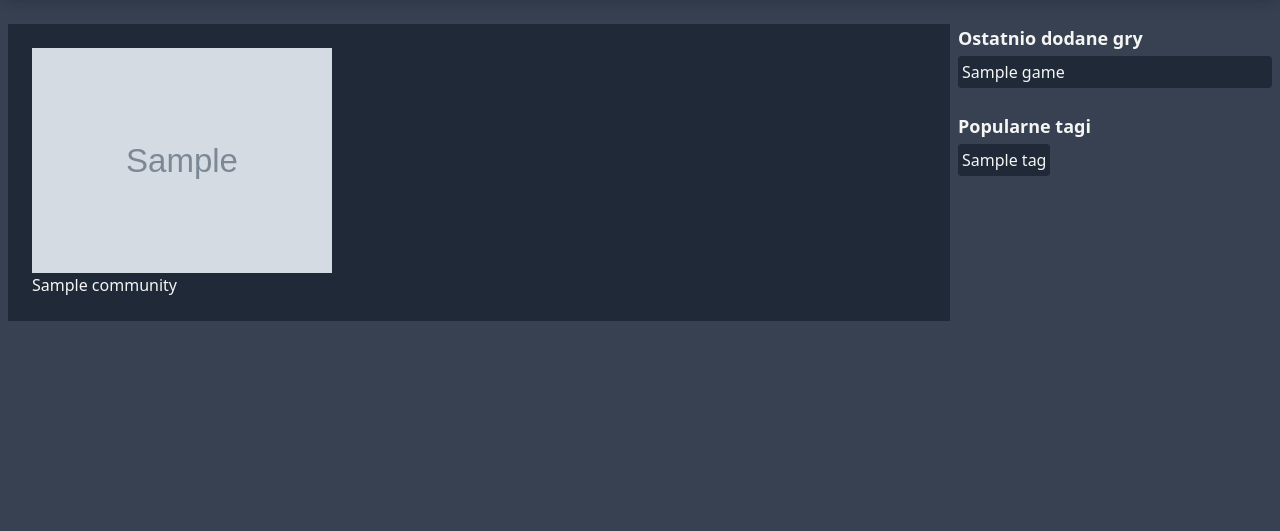
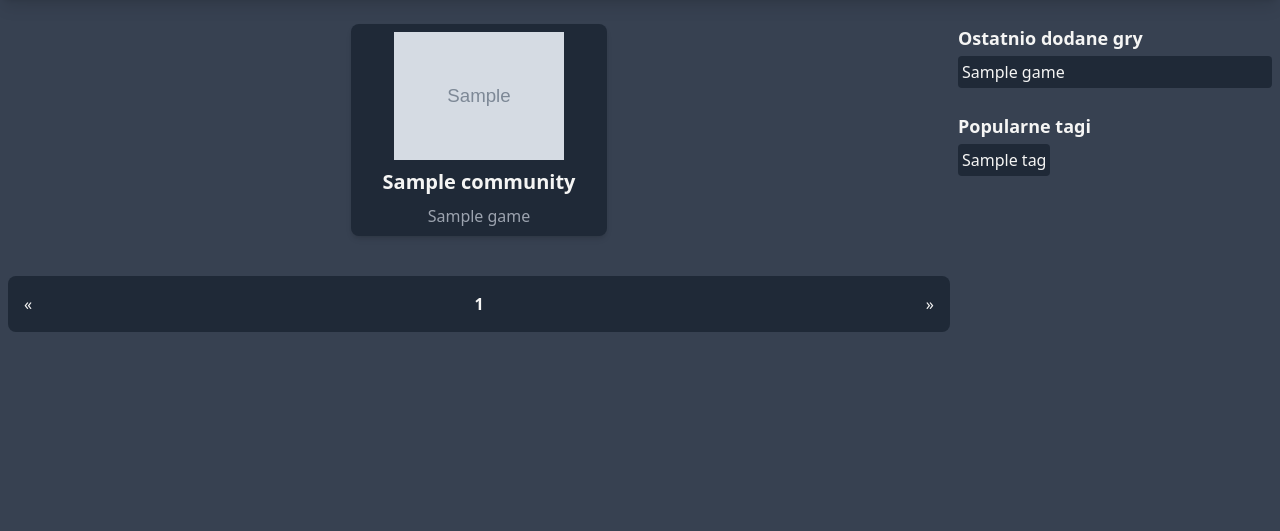
Before and after one commit to mzylka/Realni-Stratedzy, a Flask app: page /spolecznosci/ in a window 1280 px wide. Shown: the part 76-607 px from the top of the page. Run offline with Flask 3, Linux system fonts and the light colour scheme; tables that the repository leaves empty hold one stand-in row (values such as "Sample post"); grey boxes marked "Sample" are stand-in pictures; some libraries are stand-ins or nearby versions.

Commit message:
Communities page was styled and also pagination was added to the page.

```diff
--- a/app/main/views.py
+++ b/app/main/views.py
@@ -79,8 +79,9 @@ def community(slug):
 #  Communities list
 @main.route('/spolecznosci/')
 def communities():
-    communities = db.session.execute(db.select(Community)).scalars()
-    return render_template('main/communities.html', communities=communities)
+    communities = db.select(Community).order_by(Community._title)
+    page = db.paginate(communities)
+    return render_template('main/communities.html', page=page)
 
 
 #  About page
--- a/app/static/dist/style.css
+++ b/app/static/dist/style.css
@@ -634,10 +634,6 @@ video {
   display: none;
 }
 
-.aspect-video {
-  aspect-ratio: 16 / 9;
-}
-
 .h-6 {
   height: 1.5rem;
 }
@@ -654,8 +650,8 @@ video {
   height: 2.5rem;
 }
 
-.h-24 {
-  height: 6rem;
+.h-32 {
+  height: 8rem;
 }
 
 .h-20 {
@@ -664,10 +660,6 @@ video {
 
 .max-h-28 {
   max-height: 7rem;
-}
-
-.max-h-24 {
-  max-height: 6rem;
 }
 
 .min-h-screen {
@@ -694,16 +686,16 @@ video {
   width: 100%;
 }
 
+.w-52 {
+  width: 13rem;
+}
+
 .w-40 {
   width: 10rem;
 }
 
-.w-44 {
-  width: 11rem;
-}
-
-.w-48 {
-  width: 12rem;
+.w-56 {
+  width: 14rem;
 }
 
 .max-w-7xl {
@@ -804,16 +796,6 @@ video {
      object-fit: contain;
 }
 
-.object-cover {
-  -o-object-fit: cover;
-     object-fit: cover;
-}
-
-.object-center {
-  -o-object-position: center;
-     object-position: center;
-}
-
 .p-1 {
   padding: 0.25rem;
 }
@@ -874,14 +856,14 @@ video {
   line-height: 1rem;
 }
 
+.text-xl {
+  font-size: 1.25rem;
+  line-height: 1.75rem;
+}
+
 .text-2xl {
   font-size: 1.5rem;
   line-height: 2rem;
-}
-
-.text-xl {
-  font-size: 1.25rem;
-  line-height: 1.75rem;
 }
 
 .font-semibold {
--- a/app/templates/control_panel/add_community.html
+++ b/app/templates/control_panel/add_community.html
@@ -45,6 +45,10 @@
                 {{ form.body(placeholder="Body", class="h-10 mb-4 shadow appearance-none border rounded text-black") }}
             </div>
             <div>
+                <p>Powiązana gra:</p>
+                {{ form.game(placeholder="Gra", class="mb-4 shadow appearance-none border rounded text-black") }}
+            </div>
+            <div>
                 <h3>Linki (Opcjonalne):</h3>
             </div>
             <div>
--- a/app/templates/main/communities.html
+++ b/app/templates/main/communities.html
@@ -1,17 +1,22 @@
 {% extends "base.html" %}
+{% import "_macros.html" as macros %}
 {% block content %}
-<div class="communities">
-    {% for community in communities %}
-    <article class="community bg-gray-800 px-6 py-6">
-        <a class="community__link" href="{{ url_for('.community', slug=community.slug) }}">
+<div class="communities flex flex-wrap">
+    {% for community in page %}
+    <article class="community bg-gray-800 rounded-lg shadow-md overflow-hidden mb-6 mx-auto max-w-full p-1 lg:p-2">
+        <a class="community__link block w-60" href="{{ url_for('.community', slug=community.slug) }}">
             <div class="community__thumb_block">
-                <img src="{{ url_for('uploaded_files', folder='logos', filename=community.thumb_name) }}" alt="{{ community.title + 'thumb' }}" style="width: 300px">
+                <img class="h-32 mx-auto" src="{{ url_for('uploaded_files', folder='logos', filename=community.thumb_name) }}" alt="{{ community.title + 'thumb' }}">
             </div>
-            <div class="community__desc_block">
-                <h3>{{ community.title }}</h3>
+            <div class="community__desc_block text-center">
+                <h3 class="text-xl font-semibold my-2">{{ community.title }}</h3>
+                {% if community.game %}
+                <span class="text-gray-400">{{ community.game.title }}</span>
+                {% endif %}
             </div>
         </a>
     </article>
     {% endfor %}
 </div>
+{{ macros.render_pagination(page, '.communities') }}
 {% endblock %}
```
